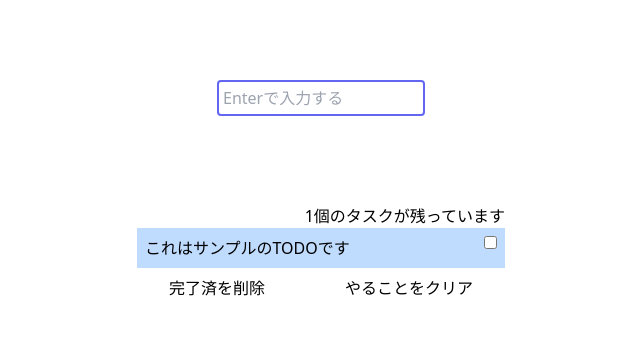
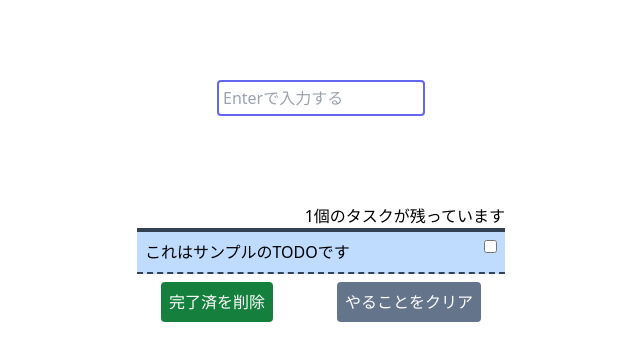
Before and after one commit to suekroos/Training_React_Todo, a React (Create React App) app: page / in a window 1280 px wide. Shown: the top 360 px of the page, without its empty margins (319-959 px from the left). Built offline with nearby package versions, Linux system fonts and the light colour scheme.

Commit message:
ToDo一画面とボタンの装飾

```diff
--- a/src/views/components/TodoAdd.tsx
+++ b/src/views/components/TodoAdd.tsx
@@ -10,7 +10,7 @@ type Props = {
 }
 
 export const TodoAdd = memo((props:Props) => {
-    const{ items, setItems, itemsDone, setItemsDone } = props
+    const{items, setItems, itemsDone, setItemsDone } = props
 
     const oncheckChange = useCallback(
         (checkedItem: Item) => {
@@ -48,18 +48,24 @@ export const TodoAdd = memo((props:Props) => {
     return(
         <div className='flex flex-col w-96'>
             <div className='m-2'>
-                <div className='grid justify-items-end'>
-                    {TodoDoneLength()}
-                </div>
+                { items.length === 0 ?
+                    <div className='grid justify-items-end'>
+                        {TodoDoneLength()}
+                    </div>:
+                    <div className='grid justify-items-end border-b-4 border-slate-700 '>
+                        {TodoDoneLength()}
+                    </div>
+                }
+
                 {items.map((item) => (
                     <TodoItem key={item.key} item={item} onCheck={oncheckChange} />
                 ))}
             </div>
-            <div className='flex justify-around'>
-                <button className='' onClick={onClickDelete} type="button">
+            <div className='flex justify-around '>
+                <button className='p-2 text-white bg-green-700 rounded' onClick={onClickDelete} type="button">
                     完了済を削除
                 </button>
-                <button className='' onClick={onClickAllClear} type="button">
+                <button className='p-2 text-white bg-slate-500 rounded' onClick={onClickAllClear} type="button">
                     やることをクリア
                 </button>
             </div>
--- a/src/views/components/TodoItem.tsx
+++ b/src/views/components/TodoItem.tsx
@@ -11,7 +11,7 @@ export const TodoItem = memo((props:Props) =>{
     const handleChange = () => onCheck(item)
     return(
         <>
-            <div className="p-2 bg-blue-200 left-0">
+            <div className="p-2 bg-blue-200 left-0 border-b-2 border-dashed border-slate-700">
                 <label>
                     {item.done ?
                     <span className=" text-rose-800">{item.text}</span> :
```
